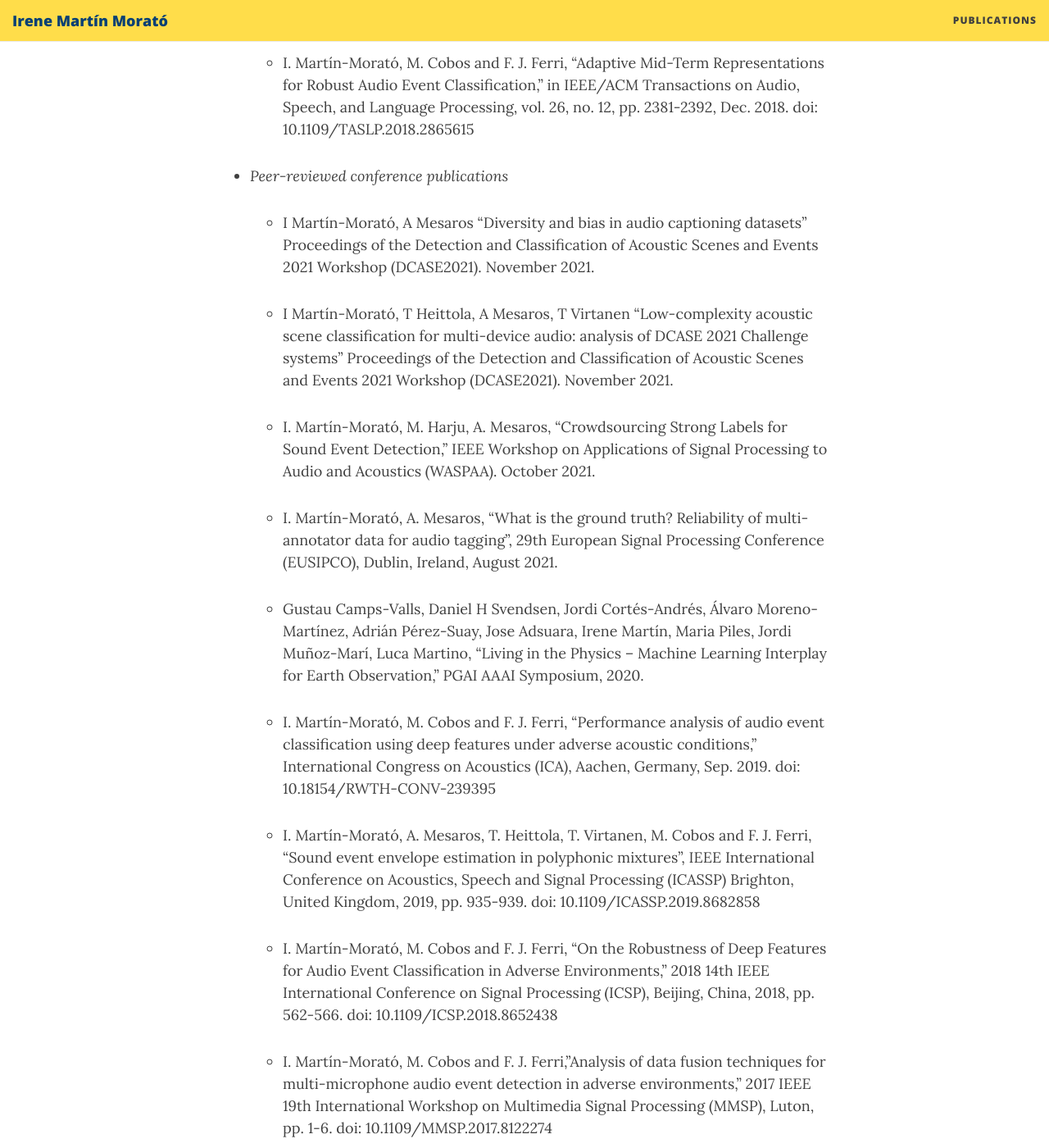
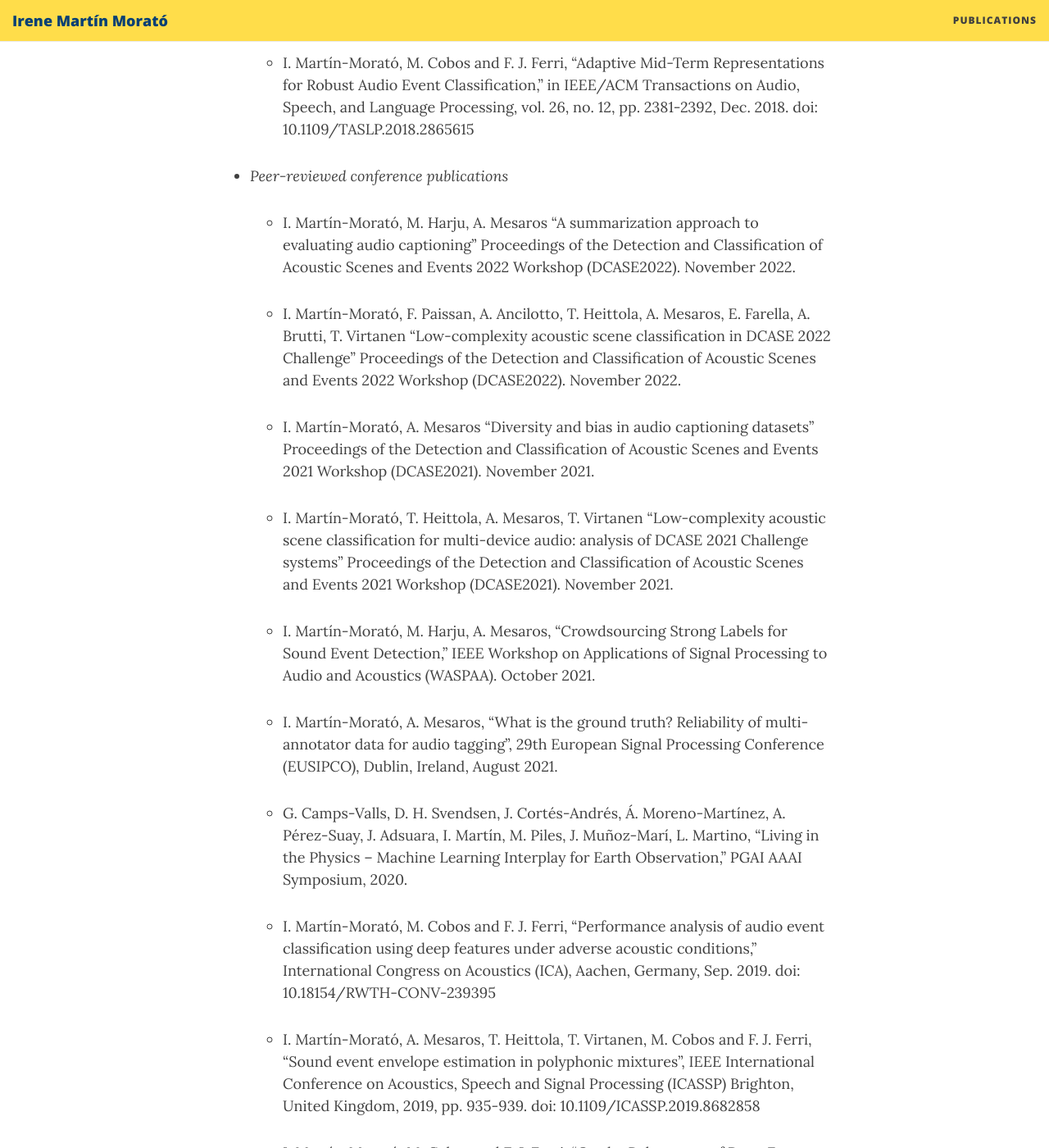
Before and after one commit to marmoi/marmoi.github.io, a Jekyll site: the page built from publications.md, in a window 1280 px wide and 1400 px high, scrolled down 585 px. Shown: the whole window at 82% size. Built offline with Jekyll 4.4.1, drawn with Linux system fonts in a browser that asks for light colours; nearby versions of some CDN libraries; comment, search, counter and statistics services are not loaded.

Commit message:
Update publications.md

```diff
--- a/publications.md
+++ b/publications.md
@@ -17,16 +17,19 @@ doi: 10.1109/ACCESS.2020.3031685
 doi: 10.1109/TASLP.2018.2865615
 
 * *Peer-reviewed conference publications*
+  * I. Martín-Morató, M. Harju, A. Mesaros “A summarization approach to evaluating audio captioning” Proceedings of the Detection and Classification of Acoustic Scenes and Events 2022 Workshop (DCASE2022). November 2022.
 
-  * I Martín-Morató, A Mesaros “Diversity and bias in audio captioning datasets” Proceedings of the Detection and Classification of Acoustic Scenes and Events 2021 Workshop (DCASE2021). November 2021.
+  * I. Martín-Morató, F. Paissan, A. Ancilotto, T. Heittola, A. Mesaros, E. Farella, A. Brutti, T. Virtanen "Low-complexity acoustic scene classification in DCASE 2022 Challenge" Proceedings of the Detection and Classification of Acoustic Scenes and Events 2022 Workshop (DCASE2022). November 2022.
 
-  * I Martín-Morató, T Heittola, A Mesaros, T Virtanen “Low-complexity acoustic scene classification for multi-device audio: analysis of DCASE 2021 Challenge systems” Proceedings of the Detection and Classification of Acoustic Scenes and Events 2021 Workshop (DCASE2021). November 2021.
+  * I. Martín-Morató, A. Mesaros “Diversity and bias in audio captioning datasets” Proceedings of the Detection and Classification of Acoustic Scenes and Events 2021 Workshop (DCASE2021). November 2021.
+
+  * I. Martín-Morató, T. Heittola, A. Mesaros, T. Virtanen “Low-complexity acoustic scene classification for multi-device audio: analysis of DCASE 2021 Challenge systems” Proceedings of the Detection and Classification of Acoustic Scenes and Events 2021 Workshop (DCASE2021). November 2021.
 
   * I. Martín-Morató, M. Harju, A. Mesaros, “Crowdsourcing Strong Labels for Sound Event Detection,” IEEE Workshop on Applications of Signal Processing to Audio and Acoustics (WASPAA). October 2021.
 
   * I. Martín-Morató, A. Mesaros, “What is the ground truth? Reliability of multi-annotator data for audio tagging”, 29th European Signal Processing Conference (EUSIPCO), Dublin, Ireland, August 2021.
 
-  * Gustau Camps-Valls, Daniel H Svendsen, Jordi Cortés-Andrés, Álvaro Moreno-Martínez, Adrián Pérez-Suay, Jose Adsuara, Irene Martín, Maria Piles, Jordi Muñoz-Marí, Luca Martino, “Living in the Physics – Machine Learning Interplay for Earth Observation,” PGAI AAAI Symposium, 2020.
+  * G. Camps-Valls, D. H. Svendsen, J. Cortés-Andrés, Á. Moreno-Martínez, A. Pérez-Suay, J. Adsuara, I. Martín, M. Piles, J. Muñoz-Marí, L. Martino, “Living in the Physics – Machine Learning Interplay for Earth Observation,” PGAI AAAI Symposium, 2020.
 
   * I. Martín-Morató, M. Cobos and F. J. Ferri, “Performance analysis of audio event classification using deep features under adverse acoustic conditions,” International Congress on Acoustics (ICA), Aachen, Germany, Sep. 2019.
 doi: 10.18154/RWTH-CONV-239395
```
